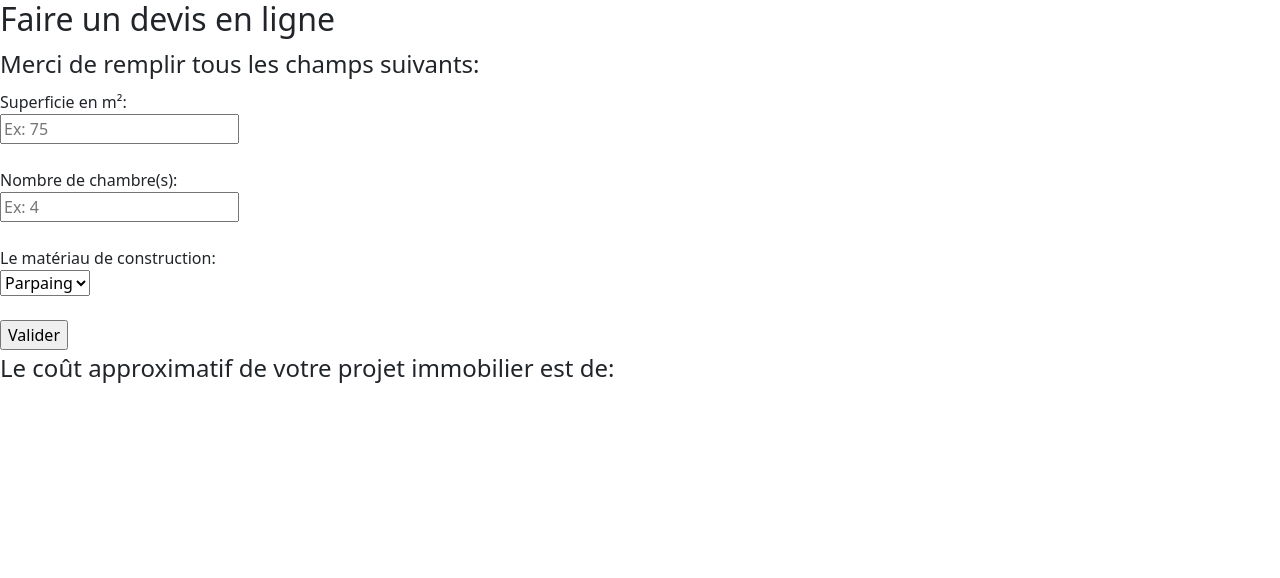
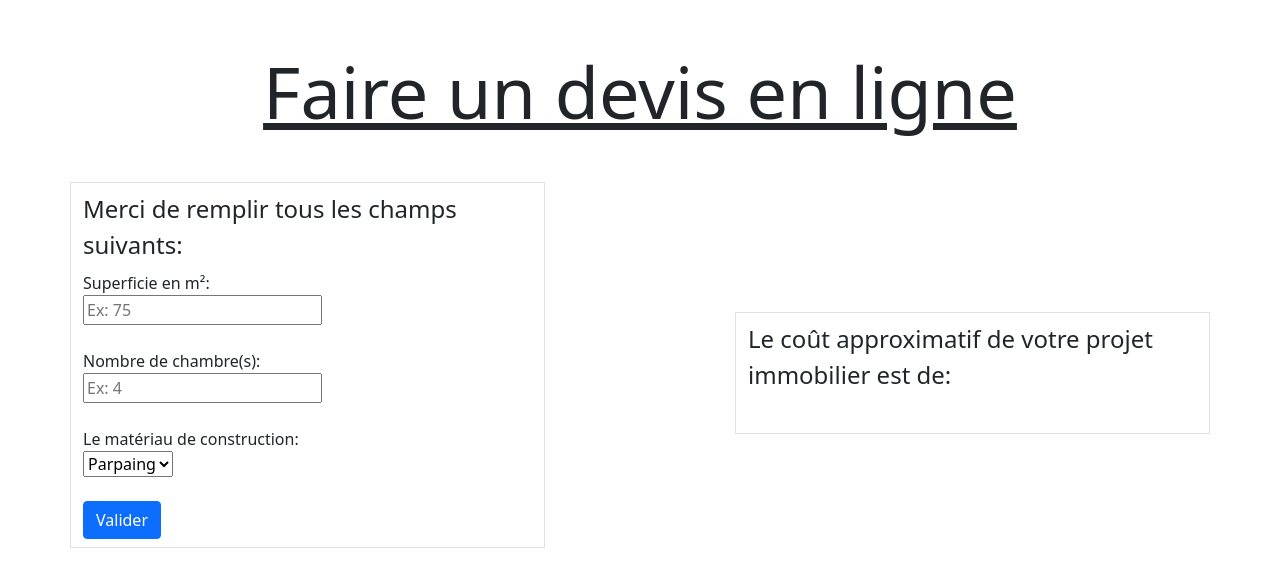
Before and after one commit to romainMeteye/NorImmo, a website built with Parcel: page Devis.html in a window 1280 px wide. Built offline with nearby package versions, Linux system fonts and the light colour scheme.

Commit message:
positioning elements

```diff
--- a/Devis.html
+++ b/Devis.html
@@ -20,9 +20,10 @@
 <body>
 
  <main>
-    <h2>Faire un devis en ligne</h2>
-    <form>
-      <fieldset>
+    <h2 class="display-2 text-center text-decoration-underline my-5">Faire un devis en ligne</h2>
+    <form class="container">
+      <div class="row justify-content-between align-items-center">
+        <fieldset class="col-12 col-sm-5 border py-2 mb-3">
             <legend>Merci de remplir tous les champs suivants:</legend>
           <!-- number of square metre-->
               <label for="area">Superficie en m²:</label><br>
@@ -38,11 +39,14 @@
               <option value="0.3">Brique</option>
               </select><br><br>
           <!-- input button -->
-            <input id="submitbtn" type="submit" value="Valider">
+              <input id="submitbtn" class="btn btn-primary" type="submit" value="Valider">
+        </fieldset>
           <!-- estimate -->
+        <fieldset class="col-12 col-sm-5 border py-2">
           <legend>Le coût approximatif de votre projet immobilier est de:</legend><br>
-            <output id="estimate"></output>
+            <output id="estimate" class="display-6"></output>
         </fieldset>
+      </div>
     </form>
  </main>
 
```
Lines whose indentation alone changed are shown as unchanged.
